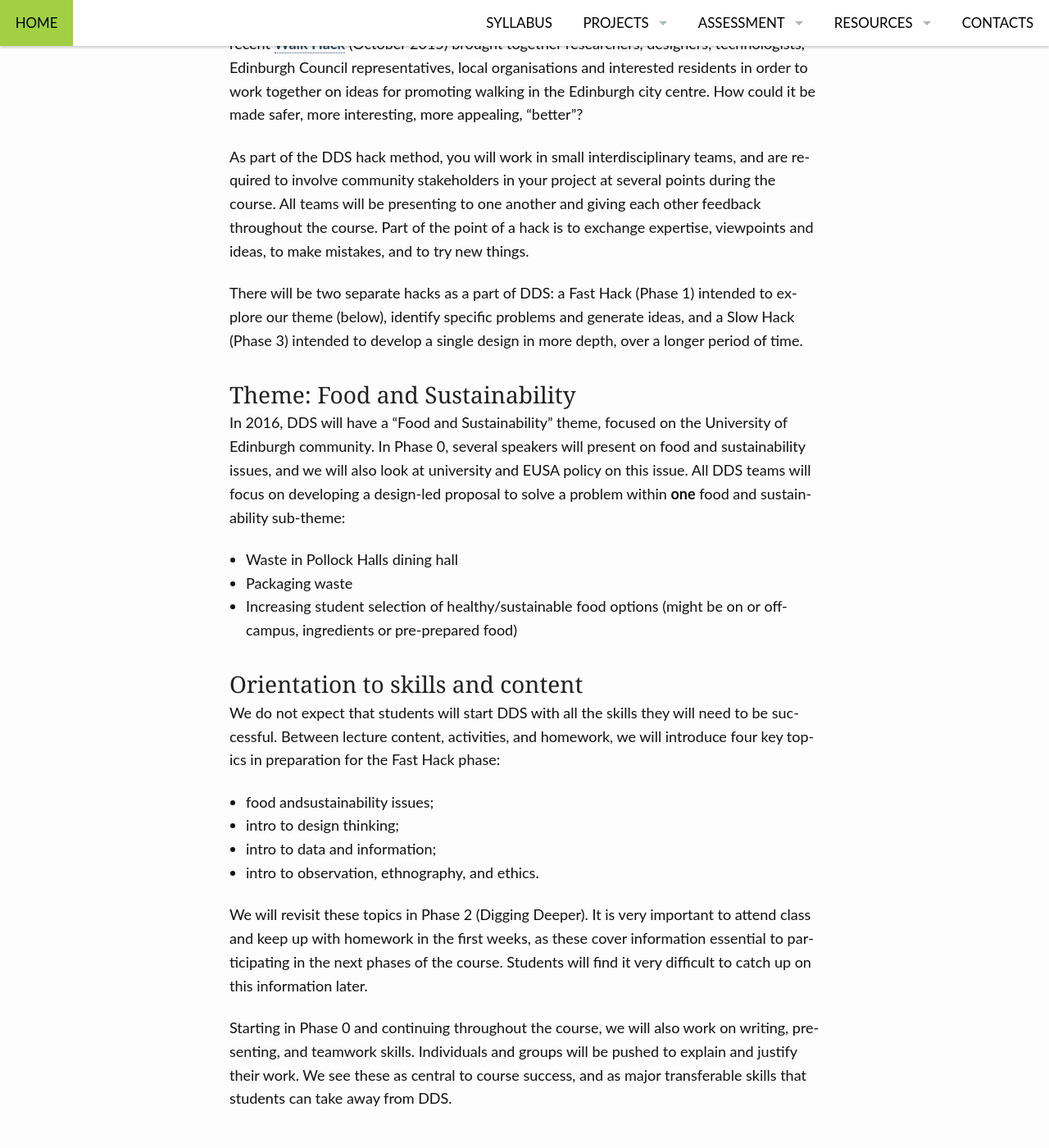
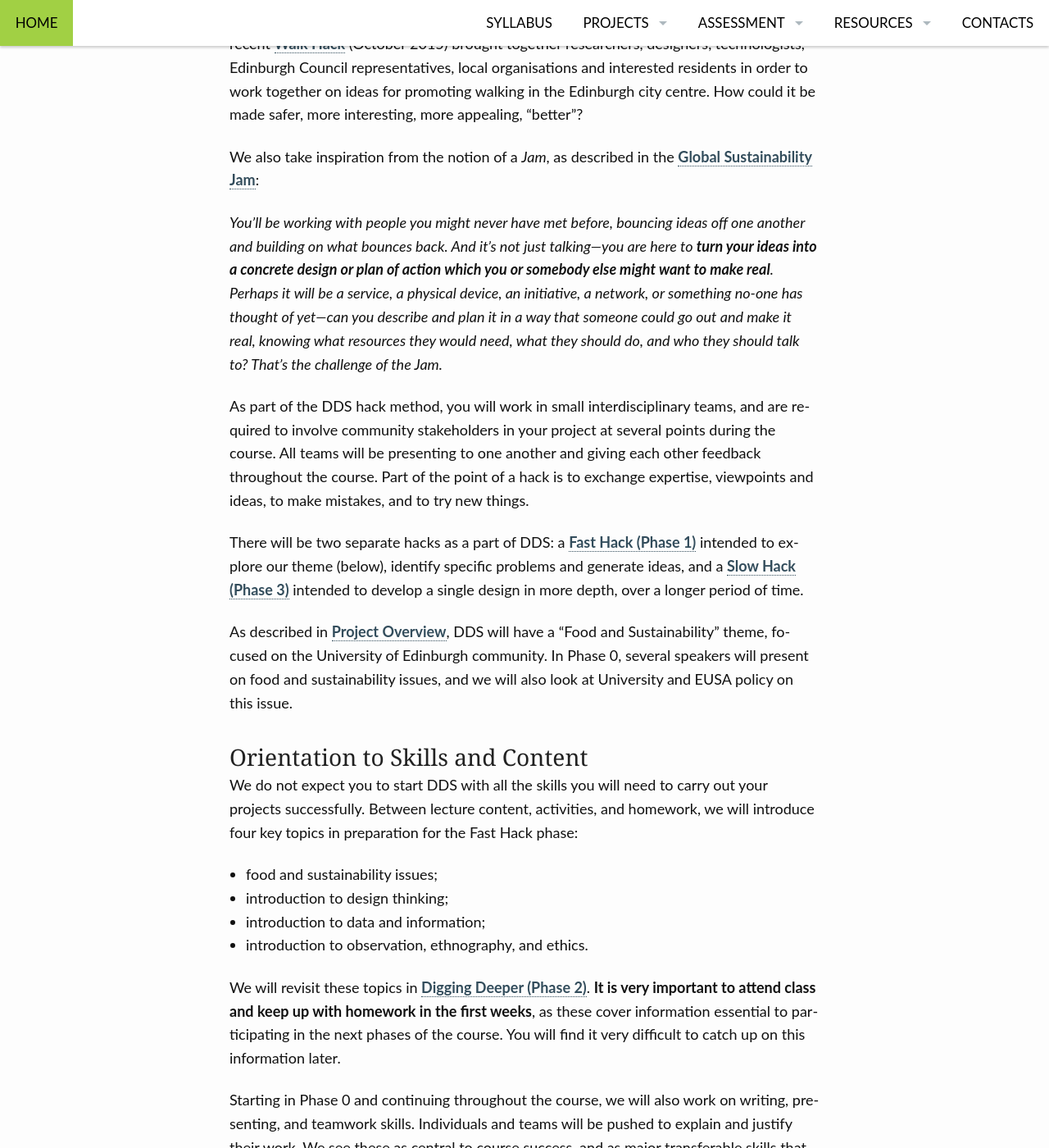
Before and after one commit to edinburghlivinglab/dds, a Jekyll site: the page built from pages/prep.md, in a window 1280 px wide and 1400 px high, scrolled down 938 px. Shown: the whole window at 82% size. Built offline with Jekyll 4.4.1, drawn with Linux system fonts in a browser that asks for light colours; some of the changed text lies outside the part shown.

Commit message:
cleaning up project pages

```diff
--- a/pages/prep.md
+++ b/pages/prep.md
@@ -10,8 +10,8 @@
 
 ## Key Dates
 
-Course start: Wednesday, January 13th<br/>
-Team formation: Wednesday, January 20th
+Course start: **Wednesday, 13th January**<br/>
+Team formation: **Wednesday, 20th January**
 
 
 ## Description
@@ -37,6 +37,10 @@
 ideas for promoting walking in the Edinburgh city centre. How could it be made
 safer, more interesting, more appealing, "better"?
 
+We also take inspiration from the notion of a *Jam*, as described in the [Global Sustainability Jam](http://planet.globalsustainabilityjam.org/content/whats-jam):
+
+*You'll be working with people you might never have met before, bouncing ideas off one another and building on what bounces back. And it's not just talking&mdash;you are here to **turn your ideas into a concrete design or plan of action which you or somebody else might want to make real**. Perhaps it will be a service, a physical device, an initiative, a network, or something no-one has thought of yet&mdash;can you describe and plan it in a way that someone could go out and make it real, knowing what resources they would need, what they should do, and who they should talk to?  That's the challenge of the Jam.*
+
 As part of the DDS hack method, you will work in small interdisciplinary
 teams, and are required to involve community stakeholders in your project at
 several points during the course. All teams will be presenting to one another
@@ -44,45 +48,37 @@
 hack is to exchange expertise, viewpoints and ideas, to make mistakes, and to
 try new things.
 
-There will be two separate hacks as a part of DDS: a Fast Hack (Phase 1)
+There will be two separate hacks as a part of DDS: a [Fast Hack (Phase 1)]({{ site.baseurl }}/fast_hack)
 intended to explore our theme (below), identify specific problems and generate
-ideas, and a Slow Hack (Phase 3) intended to develop a single design in more
+ideas, and a [Slow Hack (Phase 3)]({{ site.baseurl }}/slow_hack) intended to develop a single design in more
 depth, over a longer period of time.
 
-### Theme: Food and Sustainability
-
-In 2016, DDS will have a "Food and Sustainability" theme, focused on the
+As described in [Project Overview]({{ site.baseurl }}/project_overview),
+DDS will have a "Food and Sustainability" theme, focused on the
 University of Edinburgh community. In Phase 0, several speakers will present
-on food and sustainability issues, and we will also look at university and
-EUSA policy on this issue. All DDS teams will focus on developing a design-led
-proposal to solve a problem within **one** food and sustainability sub-theme:
-
-* Waste in Pollock Halls dining hall
-* Packaging waste
-* Increasing student selection of healthy/sustainable food options
-  (might be on or off-campus, ingredients or pre-prepared food)
+on food and sustainability issues, and we will also look at University and
+EUSA policy on this issue.
 
 
+### Orientation to Skills and Content
 
-### Orientation to skills and content
-
-We do not expect that students will start DDS with all the skills they will
-need to be successful. Between lecture content, activities, and homework, we
+We do not expect you to start DDS with all the skills you will
+need to carry out your projects successfully. Between lecture content, activities, and homework, we
 will introduce four key topics in preparation for the Fast Hack phase:
 
-* food andsustainability issues;
-* intro to design thinking;
-* intro to data and information;
-* intro to observation, ethnography, and ethics.
+* food and sustainability issues;
+* introduction to design thinking;
+* introduction to data and information;
+* introduction to observation, ethnography, and ethics.
 
-We will revisit
-these topics in Phase 2 (Digging Deeper). It is very important to attend class
-and keep up with homework in the first weeks, as these cover information
-essential to participating in the next phases of the course. Students will
-find it very difficult to catch up on this information later.
+We will revisit these topics in [Digging Deeper (Phase 2)]({{ site.baseurl}}/digging_deeper).
+**It is very important to attend class and keep up with
+homework in the first weeks**, as these cover information essential to
+participating in the next phases of the course. You will find it very
+difficult to catch up on this information later.
 
 Starting in Phase 0 and continuing throughout the course, we will also work on
-writing, presenting, and teamwork skills. Individuals and groups will be
+writing, presenting, and teamwork skills. Individuals and teams will be
 pushed to explain and justify their work. We see these as central to course
 success, and as major transferable skills that students can take away from
 DDS.
@@ -94,6 +90,6 @@
 homework activities to orient yourself to the four key topics. You should have
 signed the DDS ethics agreement.
 
-Your group should have formed, chosen **one** of the four sub-themes, and
-discussed different group members' interests within that sub-theme as a
+Your team should have formed, chosen **one** of the four sub-themes, and
+discussed different team members' interests within that sub-theme as a
 preparation for the Fast Hack.
```
Also changed, not shown: other parts of pages/prep.md (+2 -2 lines), pages/projects.md (+24 -18 lines), pages/reporting.md (+38 -28 lines).
